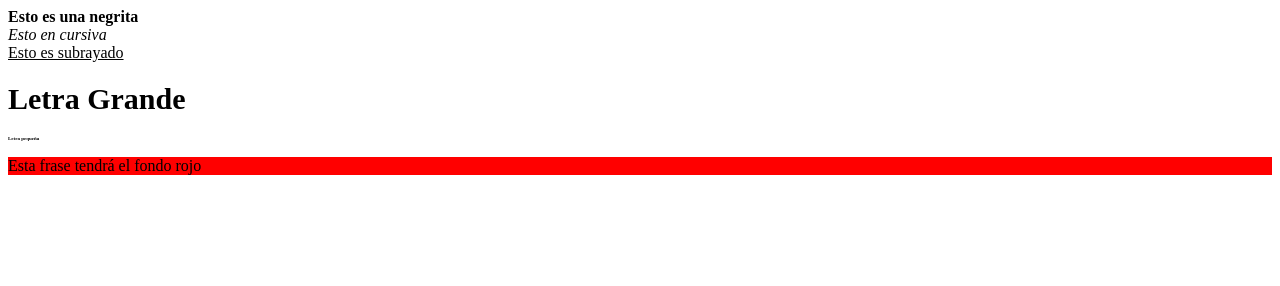
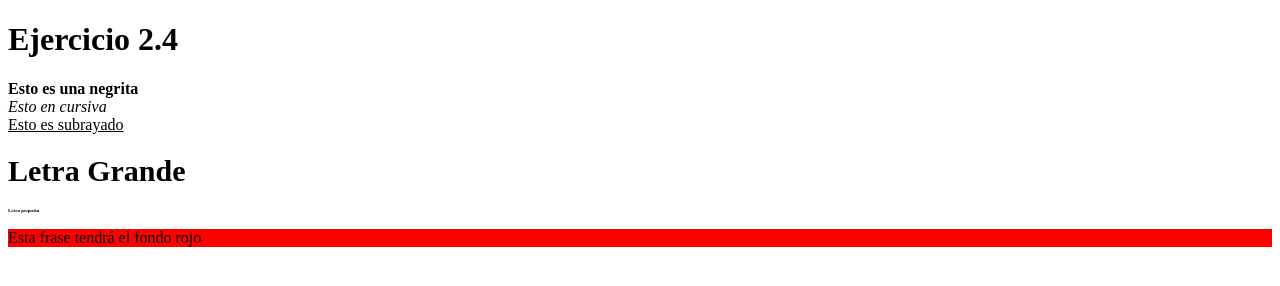
Before and after one commit to ivanova88/Ejercicio2.4, a plain HTML site: page index.html in a window 1280 px wide. Drawn offline with Linux system fonts and the light colour scheme.

Commit message:
initial commit

```diff
--- a/index.html
+++ b/index.html
@@ -1,5 +1,8 @@
 <!DOCTYPE html>
 <html>
+    <head>
+        <h1>Ejercicio 2.4</h1>
+    </head>
    <body>
        <b>Esto es una negrita</b><br>
        <i>Esto en cursiva</i><br>
```
